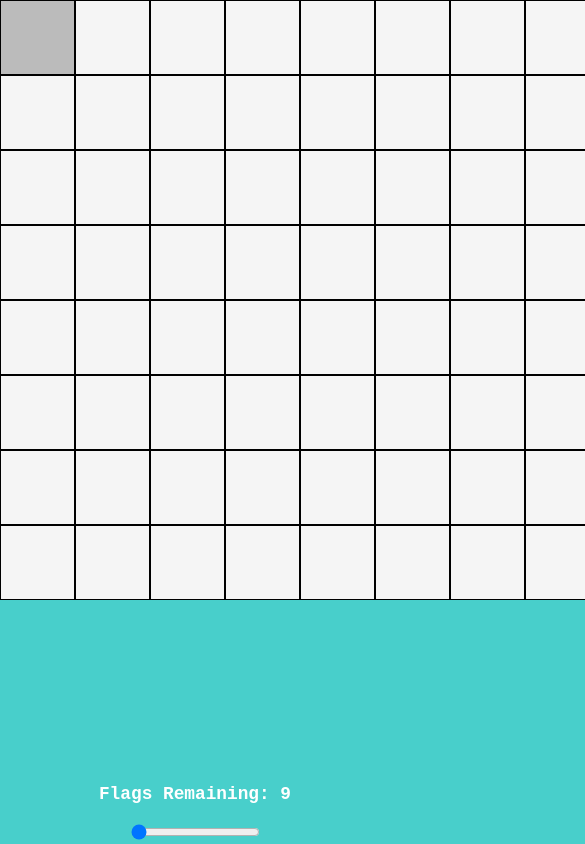
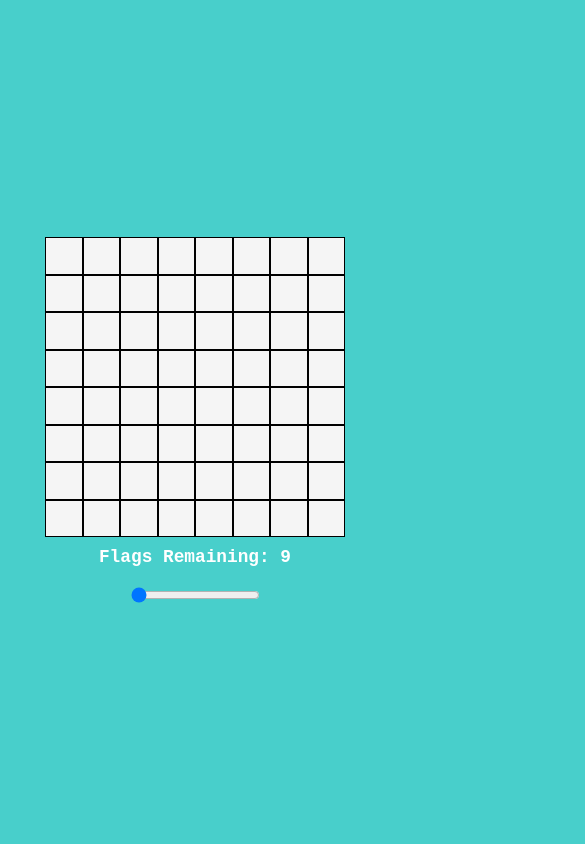
Before and after one commit to A0D1I2L3/Minesweeper, a plain HTML site: page index.html in a window 390 px wide. Shown: the whole page, 585 px wide, since content can reach past the window. Drawn offline with Linux system fonts and the light colour scheme.

Commit message:
responsivee

```diff
--- a/index.js
+++ b/index.js
@@ -12,6 +12,7 @@ function addFlag(event) {
   if (!gameActive) return;
 
   const cell = event.target;
+  if (cell.classList.contains("revealed")) return;
   if (cell.classList.contains("cell")) {
     if (cell.classList.contains("flag")) {
       cell.classList.remove("flag");
@@ -115,7 +116,10 @@ function createGrid(size) {
   minesweeper.innerHTML = "";
   gameover.classList.remove("show");
 
-  const cellSize = 600 / size;
+  const viewportWidth = window.innerWidth;
+  const viewportHeight = window.innerHeight;
+  const maxCellSize = Math.min(viewportWidth, viewportHeight) / (size*1.3) ;
+  const cellSize = Math.min(maxCellSize, 60);
   minesweeper.style.gridTemplateColumns = `repeat(${size}, ${cellSize}px)`;
   minesweeper.style.gridTemplateRows = `repeat(${size}, ${cellSize}px)`;
 
--- a/style.css
+++ b/style.css
@@ -17,16 +17,10 @@ body {
 
 .container {
   position: relative;
-  width: 100%;
-  height: 100%;
-  max-width: 600px;
-  max-height: 600px;
 }
 
 .minesweeper {
   display: grid;
-  width: 100%;
-  height: 100%;
 }
 
 .cell {
@@ -90,11 +84,6 @@ body {
 }
 
 @media (max-width: 600px) {
-  .container {
-    max-width: 100%;
-    max-height: 100%;
-  }
-
   .cell {
     font-size: calc(8px + 4vw);
   }
```
